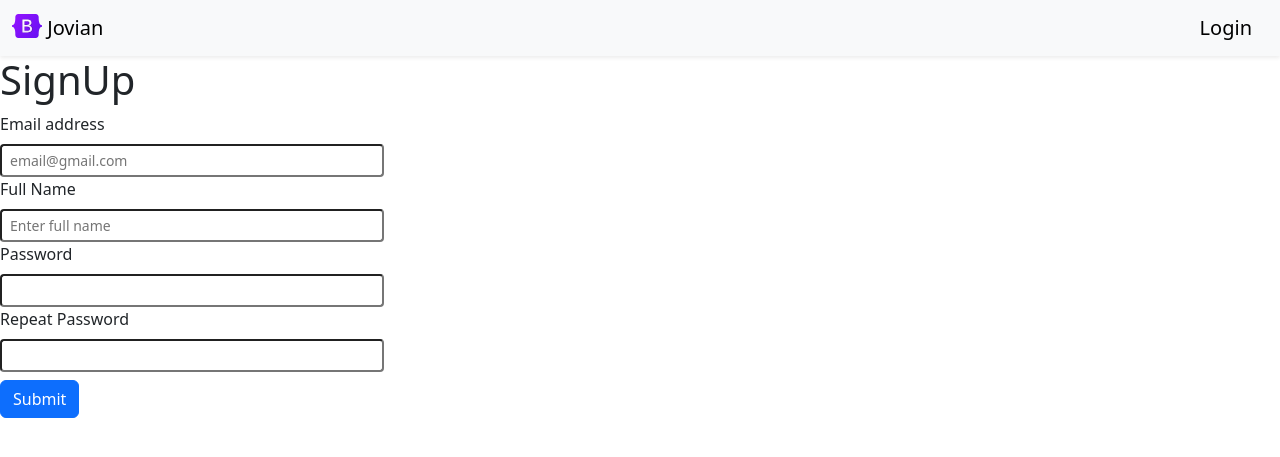
After one commit to Volodymyr262/careers_website_flask_v2, a Flask app: page /signup in a window 1280 px wide. The commit adds this page. Shown: the top 457 px of the page. Run offline with Flask 3, Linux system fonts and the light colour scheme.

Commit message:
loggin created

```diff
--- a/main.py
+++ b/main.py
@@ -1,7 +1,45 @@
-from flask import Flask, render_template, jsonify, request
-from database import load_jobs_from_db, load_job_from_db, add_application_to_db
+from flask import Flask, render_template, jsonify, request, redirect, flash, url_for, session
+from database import load_jobs_from_db, load_job_from_db, \
+    add_application_to_db, add_user, login_check
+
 
 app = Flask(__name__)
+
+
+@app.route("/login", methods=['GET', 'POST'])
+def login():
+    if request.method == 'POST':
+        data = request.form
+        if login_check(data):
+            session['loggedin'] = True
+            return redirect(url_for('heloo'))
+        else:
+            flash("Incorrect data", category='error')
+    return render_template("login.html")
+
+
+@app.route("/logout")
+def logout():
+    session['loggedin'] = False
+    return redirect(url_for('login'))
+
+
+@app.route("/signup", methods=['GET', 'POST'])
+def signup():
+    if request.method == 'POST':
+        data = request.form
+        if len(data['email']) < 4:
+            flash("email must be greater than 4 characters", category='error')
+        elif len(data['fullName']) < 2:
+            flash("Full Name be greater than 2 characters", category='error')
+        elif data['password'] != data['password1']:
+            flash("Passwords don't match", category='error')
+        elif len(data['password']) < 7:
+            flash("Password is too short", category='error')
+        else:
+            add_user(data)
+            return redirect(url_for('heloo'))
+    return render_template("signup.html")
 
 
 @app.route("/")
@@ -9,10 +47,12 @@ def heloo():
     JOBS = load_jobs_from_db()
     return render_template("home.html", jobs=JOBS)
 
+
 @app.route("/api/jobs")
 def list_jobs():
     JOBS = load_jobs_from_db()
     return jsonify(JOBS)
+
 
 @app.route("/job/<id>")
 def show_job(id):
@@ -28,10 +68,10 @@ def apply_to_job(id):
     data = request.form
     job =load_job_from_db(id)
     add_application_to_db(job_id=id, data=data)
-    #send en email
     return render_template("applicatin_submitted.html",
                            application=data, job=job)
 
 
 if __name__ == "__main__":
+    app.secret_key = 'super secret key'
     app.run(host ='0.0.0.0', debug=True)
--- /dev/null
+++ b/templates/flash_check.html
@@ -0,0 +1,21 @@
+{% with messages = get_flashed_messages(with_categories=true) %}
+{% if messages %}
+    {% for category, message in messages %}
+    {% if category == 'error' %}
+    <div class="alert alert-danger alert-dismissable fade show" role="alert">
+    {{message}}
+        <button type="button" class="close" data-dismiss="alert">
+            <span aria-hidden="true">&times;</span>
+        </button>
+        </div>
+    {% else %}
+ <div class="alert alert-success alert-dismissable fade show" role="alert">
+    {{message}}
+        <button type="button" class="close" data-dismiss="alert">
+            <span aria-hidden="true">&times;</span>
+        </button>
+        </div>
+{%endif %}
+{% endfor %}
+{% endif %}
+{% endwith %}
--- a/templates/jobitem.html
+++ b/templates/jobitem.html
@@ -14,7 +14,12 @@
         {% endif %}
   </div>
   <div class="col-2">
+      {% if session['loggedin'] == true %}
         <a href="/job/{{job.id}}" type="button"
            class="btn btn-outline-primary">Apply</a>
+      {% else %}
+      <a href="/login" type="button"
+           class="btn btn-outline-primary">Apply</a>
+      {% endif %}
   </div>
 </div>
--- a/templates/nav.html
+++ b/templates/nav.html
@@ -4,6 +4,15 @@
       <img src="/static/images/logo.svg" alt="Logo" width="30" height="24" class="d-inline-block align-text-top">
       Jovian
     </a>
+    {% if session['loggedin'] == true %}
+    <a class="navbar-brand" href="/logout">
+      Logout
+    </a>
+    {% else %}
+    <a class="navbar-brand" href="/login">
+      Login
+    </a>
+    {% endif %}
   </div>
 </nav>
 <div style="height:56px;"></div>
--- /dev/null
+++ b/templates/signup.html
@@ -0,0 +1,51 @@
+<!DOCTYPE html>
+<html lang="en">
+<head>
+    <meta charset="UTF-8">
+    <title>Signup</title>
+</head>
+<body>
+{% include "nav.html" %}
+{% include "bootstrap.html" %}
+{% include "flash_check.html" %}
+<h1> SignUp</h1>
+<form class="center"  method="post">
+<div class="form group">
+    <label class="mb-2">Email address</label> <br>
+    <input type="email"
+           class="form-control-sm"
+           size="40"
+           id="email"
+           name="email"
+           placeholder="email@gmail.com"><br>
+    </div>
+    <div class="form group">
+    <label class="mb-2">Full Name</label> <br>
+    <input type="text"
+           class="form-control-sm"
+           size="40"
+           id="fullName"
+           name="fullName"
+           placeholder="Enter full name"><br>
+    </div>
+    <div class="form group">
+     <label class="mb-2">Password</label><br>
+    <input type="password"
+           class="form-control-sm"
+           size="40"
+           id="password"
+           name="password"> <br>
+    </div>
+     <div class="form group">
+    <label class="mb-2">Repeat Password</label><br>
+    <input type="password"
+           class="form-control-sm"
+           size="40"
+           id="password1"
+           name="password1"> <br>
+    </div>
+    <button type="submit" class="btn btn-primary mb-3 mt-2">Submit</button>
+</form>
+
+</body>
+</html>
```
Also changed, not shown: database.py (+44 -1 lines), id_generate.py (added, +7 -0 lines), templates/application_form.html (+7 -7 lines), templates/login.html (added, +36 -0 lines).
